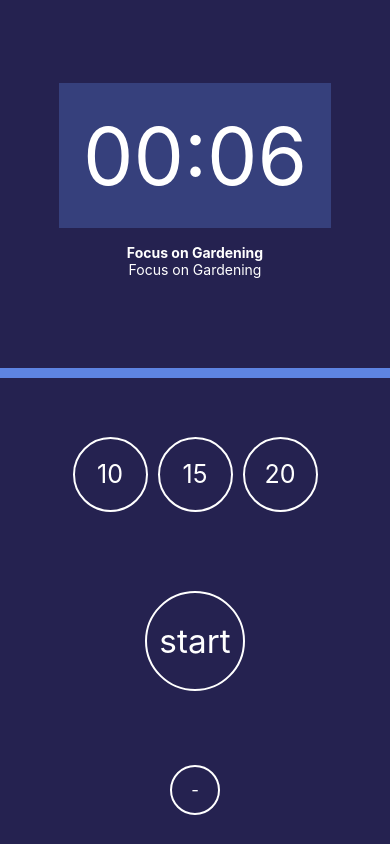
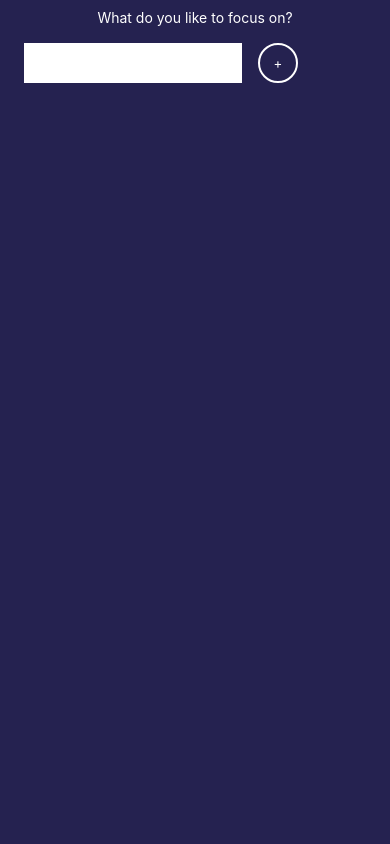
Before and after one commit to pascwin/FocusTimer2.0, a React Native app: screen / in a window 390 px wide. Built offline with nearby package versions, Linux system fonts and the light colour scheme.

Commit message:
added Focushistory

```diff
--- a/App.js
+++ b/App.js
@@ -3,22 +3,30 @@ import { StyleSheet, Text, View, SafeAreaView, Platform, StatusBar } from 'react
 import { colors } from "./src/utils/colors";
 import { Focus } from "./src/features/Focus/Focus";
 import { Timer } from "./src/features/Timer/Timer";
+import { FocusHistory } from "./src/features/Focus/FocusHistory";
 
 export default function App() {
 
-  const [subject, setSubject] = useState("Gardening")
+  const [subject, setSubject] = useState(null)
+  const [history, setHistory] = useState([])
 
   return (
     <>
       <SafeAreaView style={styles.safeContainer}>
         {!subject ? (
-          <Focus addSubject={setSubject} />)
+          <>
+            <Focus addSubject={setSubject} />
+            <FocusHistory history={history} />
+          </>
+        )
           :
           <>
             <Timer
-            focusSubject={subject}
-            onTimerEnd={() => {}}
-            clearSubject={() => setSubject(null)}
+              focusSubject={subject}
+              onTimerEnd={() => {
+                setHistory([...history, subject])
+               }}
+              clearSubject={() => setSubject(null)}
 
             />
           </>
--- a/package.json
+++ b/package.json
@@ -11,6 +11,7 @@
   },
   "dependencies": {
     "expo": "~44.0.0",
+    "expo-keep-awake": "~10.0.1",
     "expo-status-bar": "~1.2.0",
     "react": "17.0.1",
     "react-dom": "17.0.1",
--- a/src/components/Countdown.js
+++ b/src/components/Countdown.js
@@ -26,6 +26,8 @@ export const Countdown = ({
     })
   }
 
+  const reset = () => setMilliseconds(minutesToMillis(minutes))
+
   useEffect(() => {
     setMilliseconds(minutesToMillis(minutes))
   }, [minutes])
@@ -33,7 +35,7 @@ export const Countdown = ({
   useEffect(() => {
     onProgress(milliseconds / minutesToMillis(minutes))
     if(milliseconds === 0) {
-      onEnd();
+      onEnd(reset);
     }
   },[milliseconds])
 
--- a/src/features/Focus/Focus.js
+++ b/src/features/Focus/Focus.js
@@ -25,16 +25,14 @@ export const Focus = ({addSubject}) => {
 
 const styles = StyleSheet.create({
     container: {
-        flex: 1,
+        flex: 0.2,
     },
     inputContainer: {
-        flex: 0.08,
         padding: spacing.lg,
         justifyContent: "top",
         flexDirection: "row"
     },
     inputField: {
-        flex: 0.8,
         backgroundColor: colors.white
     },
     button: {
--- /dev/null
+++ b/src/features/Focus/FocusHistory.js
@@ -0,0 +1,40 @@
+import React from "react";
+import { View, Text, StyleSheet, FlatList } from "react-native";
+import { colors } from "../../utils/colors";
+import { fontSizes, spacing } from "../../utils/sizes";
+
+export const FocusHistory = ({ history }) => {
+
+    const renderItem = ({ item }) => <Text style={styles.item}>- {item}</Text>
+
+    if (!history || !history.length) {
+        return null;
+    } else {
+        return (
+            <View>
+                <Text style={styles.title}>Things we've focused on:</Text>
+                <FlatList
+                    data={history}
+                    renderItem={renderItem}
+                />
+            </View>
+        )
+    }
+}
+
+const styles = StyleSheet.create({
+    container: {
+        padding: spacing.md,
+        flex: 1
+    },
+    item: {
+        fontSize: fontSizes.md,
+        color: colors.white,
+        paddingTop: spacing.sm,
+    },
+    title: {
+        color: colors.white,
+        fontSize: fontSizes.lg,
+        fontWeight: "bold",
+    }
+})
--- a/src/features/Timer/Timer.js
+++ b/src/features/Timer/Timer.js
@@ -5,6 +5,7 @@ import { ProgressBar } from "react-native-paper";
 import { colors } from "../../utils/colors";
 import RoundedButton from "../../components/RoundedButton"
 import { spacing } from "../../utils/sizes";
+import { useKeepAwake } from "expo-keep-awake";
 
 const DEFAULT_TIME = 0.1;
 
@@ -18,9 +19,20 @@ const PATTERN = [
 
 export const Timer = ({ focusSubject, onTimerEnd, clearSubject }) => {
 
+    useKeepAwake()
+
     const [isStarted, setIsStarted] = useState(false)
     const [progress, setProgress] = useState(1)
     const [minutes, setMinutes] = useState(DEFAULT_TIME)
+
+
+    const onEnd = (reset) => {
+        Vibration.vibrate(PATTERN)
+        setIsStarted(false)
+        setProgress(1)
+        reset()
+        onTimerEnd(focusSubject);
+    }
 
     return (
         <>
@@ -28,9 +40,7 @@ export const Timer = ({ focusSubject, onTimerEnd, clearSubject }) => {
 
                 <View style={styles.countdown}>
                     <Countdown isPaused={!isStarted} onProgress={setProgress} minutes={minutes}
-                        onEnd={() => {
-                            Vibration.vibrate(PATTERN)
-                        }}
+                        onEnd={(reset) => onEnd(reset)}
                     />
 
                     <View style={{ paddingTop: spacing.md, alignItems: "center" }}>
@@ -54,7 +64,7 @@ export const Timer = ({ focusSubject, onTimerEnd, clearSubject }) => {
                     }
                 </View>
                 <View style={styles.cancelContainer}>
-                    <RoundedButton size={50} title="-" onPress={() => clearSubject()} />
+                    <RoundedButton size={50} title="-" onPress={clearSubject} />
                 </View>
 
             </View>
```
Also changed, not shown: 1 other file (tests, documents, lock files or other folders).
